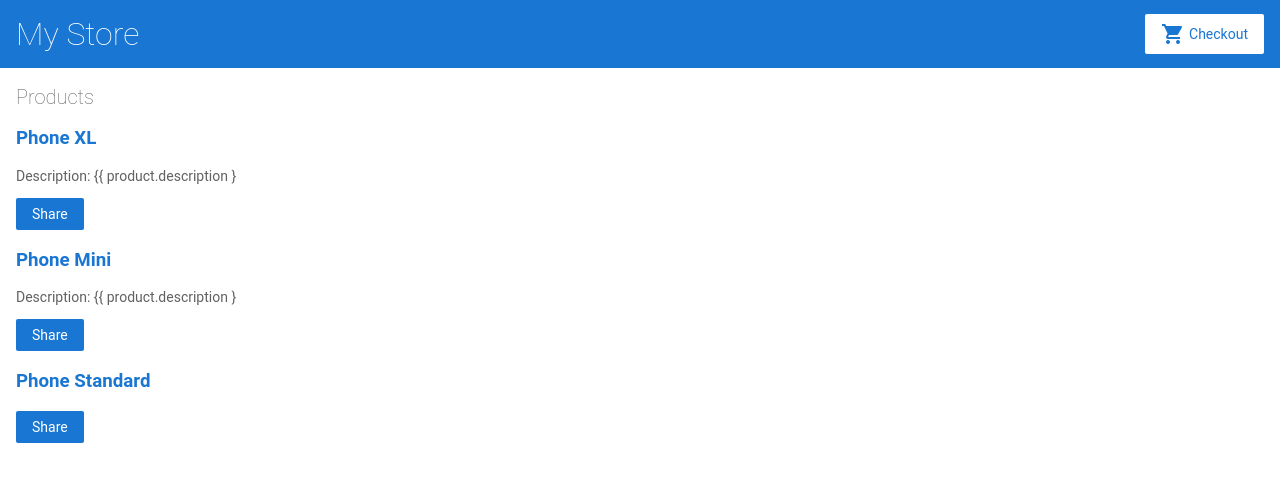
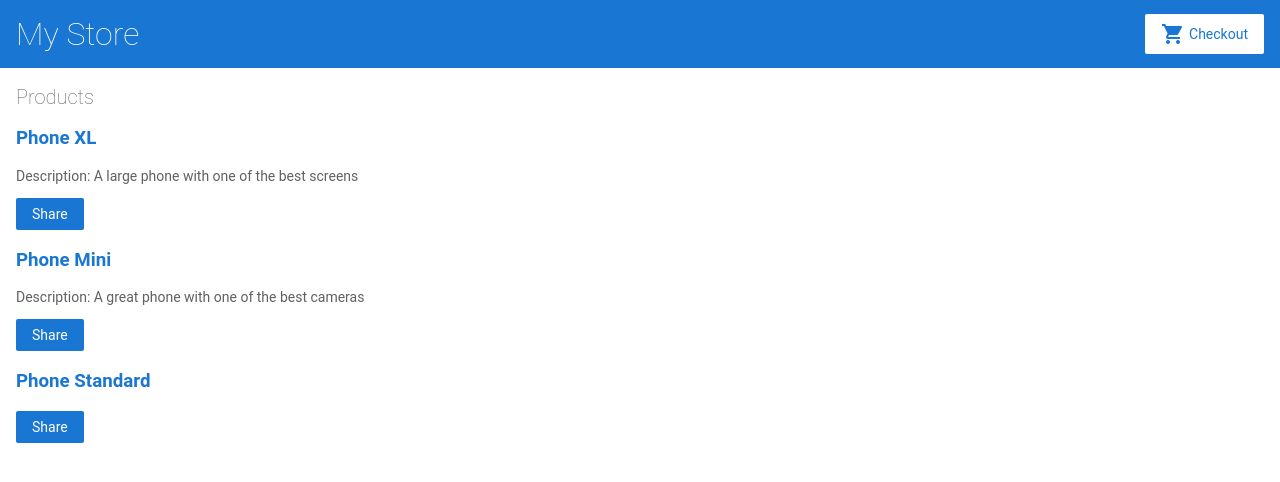
Before and after one commit to scvstackkk/angular-vsevcz-hkqq1d, an Angular app: page / in a window 1280 px wide. Shown: the top 482 px of the page. Built offline with nearby package versions, Linux system fonts and the light colour scheme.

Commit message:
Added product-alerts component

```diff
--- a/src/app/product-list/product-list.component.html
+++ b/src/app/product-list/product-list.component.html
@@ -9,7 +9,7 @@
   </h3>
 
   <p *ngIf="product.description">
-    Description: {{ product.description }
+    Description: {{ product.description }}
   </p>
 
   <button (click)="share()">
```
